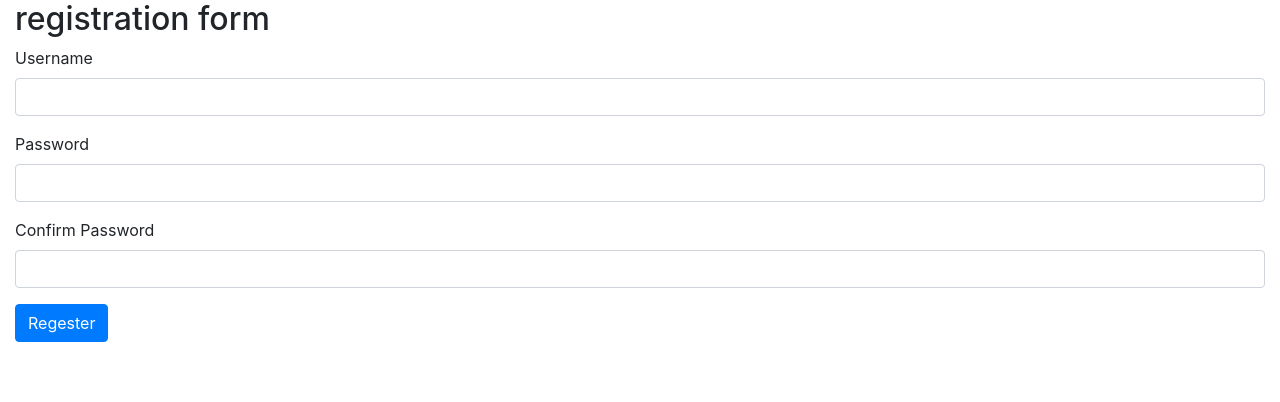
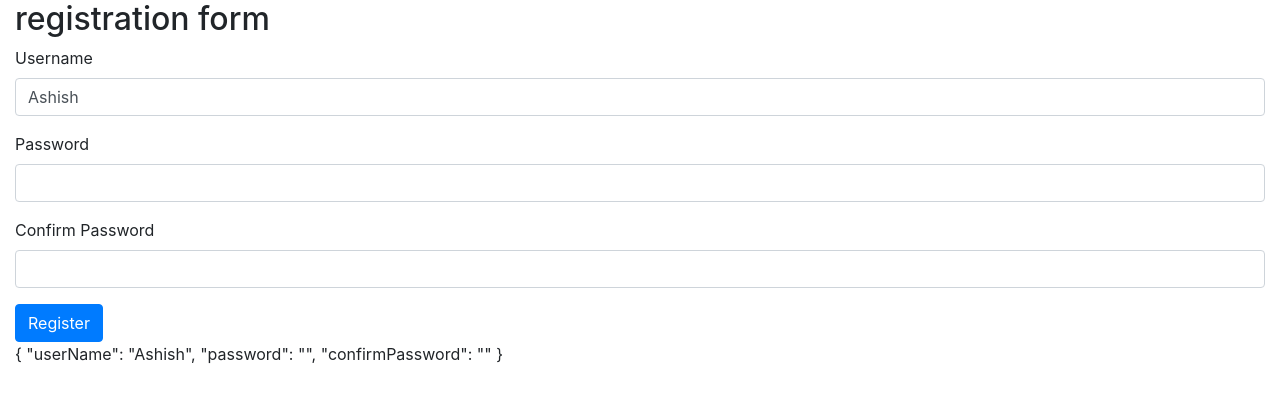
Before and after one commit to Ashish3832/angular-classdrivenform, an Angular app: page / in a window 1280 px wide. Shown: the top 402 px of the page. Built offline with nearby package versions, Linux system fonts and the light colour scheme.

Commit message:
2 files modified

```diff
--- a/src/app/app.component.html
+++ b/src/app/app.component.html
@@ -1,23 +1,25 @@
 <div class="container-fluid">
   <h2>registration form</h2>
-  <form>
+  <form [formGroup]="registrationForm">
     <div class="form-group">
       <label>Username</label>
-      <input type="text" class="form-control">
+      <input type="text" formControlName="userName" class="form-control">
     </div>
 
     <div class="form-group">
       <label>Password</label>
-      <input type="password" class="form-control">
+      <input type="password" formControlName="password" class="form-control">
     </div>
 
     <div class="form-group">
       <label>Confirm Password</label>
-      <input type="password" class="form-control">
+      <input type="password" formControlName="confirmPassword" class="form-control">
     </div>
 
-    <button class="btn btn-primary" type="submit">Regester</button>
+    <button class="btn btn-primary" type="submit">Register</button>
+
 
 
   </form>
+  {{registrationForm.value | json}}
 </div>
--- a/src/app/app.component.ts
+++ b/src/app/app.component.ts
@@ -1,4 +1,5 @@
 import { Component } from '@angular/core';
+import { FormGroup, FormControl } from '@angular/forms';
 
 @Component({
   selector: 'my-app',
@@ -6,5 +7,11 @@
   styleUrls: [ './app.component.css' ]
 })
 export class AppComponent  {
-  name = 'Angular';
+  registrationForm = new FormGroup(
+    {
+      userName: new FormControl('Ashish'),
+      password: new FormControl(''),
+      confirmPassword: new FormControl('')
+    }
+  );
 }
```
